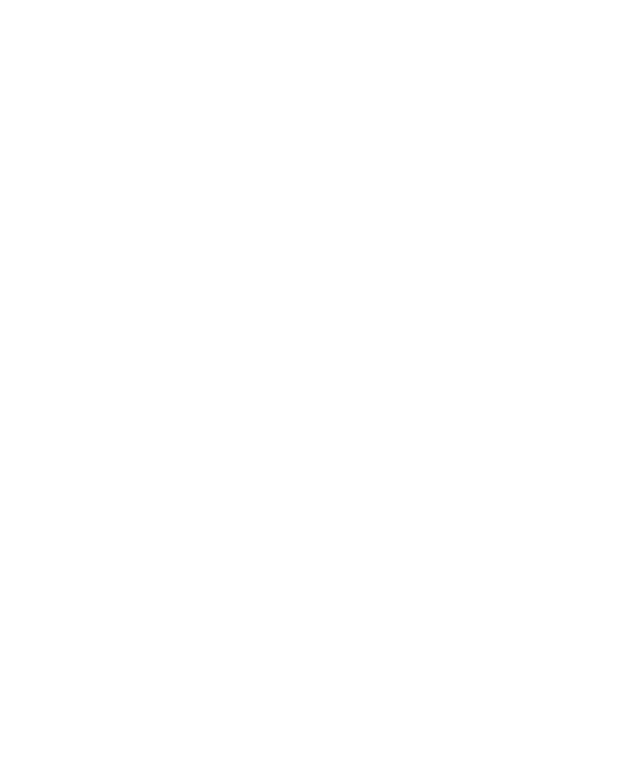
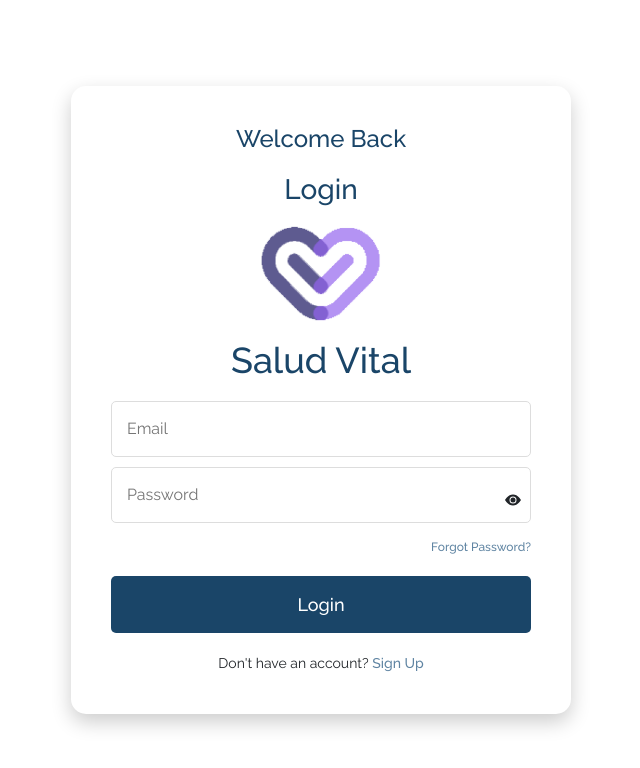
Before and after one commit to No-Country-simulation/c20-59-t-java-react, a React (Vite) app in the folder c20-59-t-java-react/: page /signin in a window 1280 px wide. Before the commit this address had no page. Shown: the top 768 px of the page, without its empty margins (319-959 px from the left). Built offline with nearby package versions, Linux system fonts and the light colour scheme.

Commit message:
agragando vistas de signUp y signIn

```diff
--- a/c20-59-t-java-react/package.json
+++ b/c20-59-t-java-react/package.json
@@ -10,6 +10,7 @@
     "preview": "vite preview"
   },
   "dependencies": {
+    "axios": "^1.7.7",
     "bootstrap": "^5.3.3",
     "react": "^18.3.1",
     "react-bootstrap": "^2.10.4",
@@ -18,7 +19,8 @@
     "react-dom": "^18.3.1",
     "react-icons": "^5.3.0",
     "react-router-dom": "^6.26.1",
-    "react-time-picker": "^7.0.0"
+    "react-time-picker": "^7.0.0",
+    "sweetalert2": "^11.13.2"
   },
   "devDependencies": {
     "@eslint/js": "^9.9.0",
--- /dev/null
+++ b/c20-59-t-java-react/src/Pages/SignIn/SignIn.jsx
@@ -0,0 +1,40 @@
+import Logo from '../../assets/img/Corazón.png';
+import { BsEyeFill } from "react-icons/bs";
+import './SignInStyles.css';
+
+
+
+const SignIn = () => {
+  return (
+    <div className="App full-screen-container">
+    <header className="App-header">
+      <h1 className="welcome-text">Welcome Back</h1>
+      <h2 className="login-text">Login</h2>
+      <div className="logo-container">
+        <img src={Logo} alt="corazon" className="logo-img" />
+        <h1 className="brand-title">Salud Vital</h1>
+      </div>
+      <form className="form-container">
+        <div className="form-group">
+          <input type="email" id="email" placeholder="Email" className="input-field"/>
+          {/* <span className="error-message">Please enter your email address</span> */}
+        </div>
+        <div className="form-group">
+          <div className="password-container">
+            <input type="password" id="password" placeholder="Password" className="input-field"/>
+            <BsEyeFill className="eye-icon" />
+          </div>
+          <a href="/forgot-password" className="forgot-password">Forgot Password?</a>
+        </div>
+        <button type="submit" className="sign-in-button">Login</button>
+      </form>
+      <div className="sign-up-container">
+        <span>Don't have an account? </span>
+        <a href="/sign-up" className="sign-up-link">Sign Up</a>
+      </div>
+    </header>
+  </div>
+  )
+}
+
+export default SignIn
--- /dev/null
+++ b/c20-59-t-java-react/src/Pages/SignIn/SignInStyles.css
@@ -0,0 +1,182 @@
+/* Full-screen container for mobile-first design */
+.full-screen-container {
+  min-height: 100vh;
+  display: flex;
+  justify-content: center;
+  align-items: stretch;
+}
+
+/* Header/container styling for mobile-first design */
+.App-header {
+  text-align: center;
+  width: 100%;
+  max-width: 400px;
+  background-color: white;
+  border-radius: 15px;
+  padding: 20px;
+  box-shadow: 0px 4px 10px rgba(0, 0, 0, 0.1);
+}
+
+/* Welcome and Login text styling */
+.welcome-text {
+  color: #1a4568;
+  font-size: 20px;
+  margin-bottom: 5px;
+}
+
+.login-text {
+  color: #1a4568;
+  font-size: 24px;
+  margin-bottom: 15px;
+}
+
+/* Logo and title styles */
+.logo-container {
+  margin: 20px 0;
+}
+
+.logo-img {
+  width: 100px;
+  margin-bottom: 10px;
+}
+
+.brand-title {
+  color: #1a4568;
+  font-size: 30px;
+  margin: 10px 0;
+}
+
+/* Form container styling */
+.form-container {
+  width: 100%;
+}
+
+/* Input fields and button styling */
+.input-field {
+  padding: 12px;
+  width: 100%;
+  border: 1px solid #ddd;
+  border-radius: 5px;
+  margin-bottom: 10px;
+}
+
+.password-container {
+  display: flex;
+  align-items: center;
+  position: relative;
+}
+
+.eye-icon {
+  position: absolute;
+  right: 10px;
+  cursor: pointer;
+}
+
+/* Mensaje de error */
+/* .error-message {
+  color: red;
+  font-size: 12px;
+  text-align: left;
+  margin-top: 5px;
+  margin-left: -2em;
+} */
+
+.forgot-password {
+  display: block;
+  text-align: right;
+  margin-top: 5px;
+  font-size: 12px;
+  color: #5f84a2;
+}
+
+.sign-in-button {
+  width: 100%;
+  padding: 12px;
+  background-color: #1a4568;
+  color: white;
+  border: none;
+  border-radius: 5px;
+  margin-top: 20px;
+  cursor: pointer;
+  transition: background-color 0.3s;
+}
+
+.sign-in-button:hover {
+  background-color: white;
+  color: #1a4568;
+  border: 1px solid #1a4568;
+}
+
+.sign-up-container {
+  margin-top: 20px;
+  font-size: 14px;
+}
+
+.sign-up-link {
+  color: #5f84a2;
+  text-decoration: none;
+}
+
+/* Desktop View Adjustments */
+@media (min-width: 1024px) {
+  .full-screen-container {
+    align-items: center;
+    justify-content: center;
+  }
+
+  .App-header {
+    max-width: 500px;
+    padding: 40px;
+    box-shadow: 0px 8px 20px rgba(0, 0, 0, 0.2);
+  }
+
+  .logo-img {
+    width: 120px;
+  }
+
+  .brand-title {
+    font-size: 36px;
+  }
+
+  .welcome-text {
+    font-size: 24px;
+  }
+
+  .login-text {
+    font-size: 28px;
+  }
+
+  .input-field {
+    padding: 15px;
+    font-size: 16px;
+  }
+
+  .sign-in-button {
+    padding: 15px;
+    font-size: 18px;
+  }
+}
+
+/* Responsive styling for tablet and mobile views */
+@media (max-width: 768px) {
+  .App-header {
+    padding: 20px;
+    max-width: 350px;
+  }
+
+  .logo-img {
+    width: 80px;
+  }
+
+  .brand-title {
+    font-size: 24px;
+  }
+
+  .welcome-text {
+    font-size: 18px;
+  }
+
+  .login-text {
+    font-size: 20px;
+  }
+}
--- /dev/null
+++ b/c20-59-t-java-react/src/Pages/SignUp/SignUp.jsx
@@ -0,0 +1,23 @@
+import Logo from '../../assets/img/Corazón.png'
+import './SignUpStayles.css';
+
+
+const SignUp = () => {
+  return (
+    <div className="full-screen-container ">
+      <div className="row justify-content-center">
+        <div className="col-12">
+          <h1>Welcome to</h1>
+          <div className="logo">
+            <img src={Logo} alt="corazon" />
+          </div>
+          <h2>Salud Vital</h2>
+          <button className="btn btn-outline-primary m-2">Sign Up</button>
+          <button className="btn btn-outline-secondary m-2">Sign In</button>
+        </div>
+      </div>
+    </div>
+  )
+}
+
+export default SignUp
--- /dev/null
+++ b/c20-59-t-java-react/src/Pages/SignUp/SignUpStayles.css
@@ -0,0 +1,51 @@
+.full-screen-container {
+    display: flex;
+    align-items: center;
+    justify-content: center;
+    height: 100vh;
+    text-align: center;
+  }
+
+  h1, h2 {
+    color: #1a4568;
+  }
+
+  .logo {
+    margin-top: 20px;
+  }
+
+  h2 {
+    margin-top: 20px;
+  }
+
+  .btn {
+    background-color: #1a4568;
+    color: white;
+    border: none;
+    padding: 20px 150px;
+    margin: 10px;
+    border-radius: 5px;
+  }
+
+  .btn:hover {
+    background-color: white;
+    color: #1a4568;
+    border: 1px solid #1a4568;
+  }
+
+  /* Estilos para dispositivos móviles */
+  @media (max-width: 768px) {
+    .btn {
+      width: 100%;
+      padding: 14px 0;
+    }
+  }
+
+  /* Estilos para escritorio */
+  @media (min-width: 769px) {
+    .btn {
+      display: block;
+      width: 100%;
+      padding: 20px 0;
+    }
+  }
--- a/c20-59-t-java-react/src/routes/AppRoutes.jsx
+++ b/c20-59-t-java-react/src/routes/AppRoutes.jsx
@@ -4,6 +4,8 @@ import Home from '../Pages/Home/Home';
 import Cita from '../Pages/Cita/Cita';
 import Confirmacion from '../Pages/Confirmacion/Confirmacion';
 import Home1 from '../Pages/Home/Home copy';
+import SignUp from '../Pages/SignUp/SignUp';
+import SignIn from '../Pages/SignIn/SignIn';
 
 
 const AppRoutes = () => {
@@ -11,6 +13,8 @@ const AppRoutes = () => {
     <>
       <Routes>
         <Route path='/' element={<Home />} />
+        <Route path='/signup' element={<SignUp />} />
+        <Route path='/signin' element={<SignIn />} />
         <Route path='/home' element={<Home />} />
         <Route path='/home1' element={<Home1 />} />
         <Route path='/cita' element={<Cita />} />
```
Also changed, not shown: 1 other file (tests, documents, lock files or other folders).
